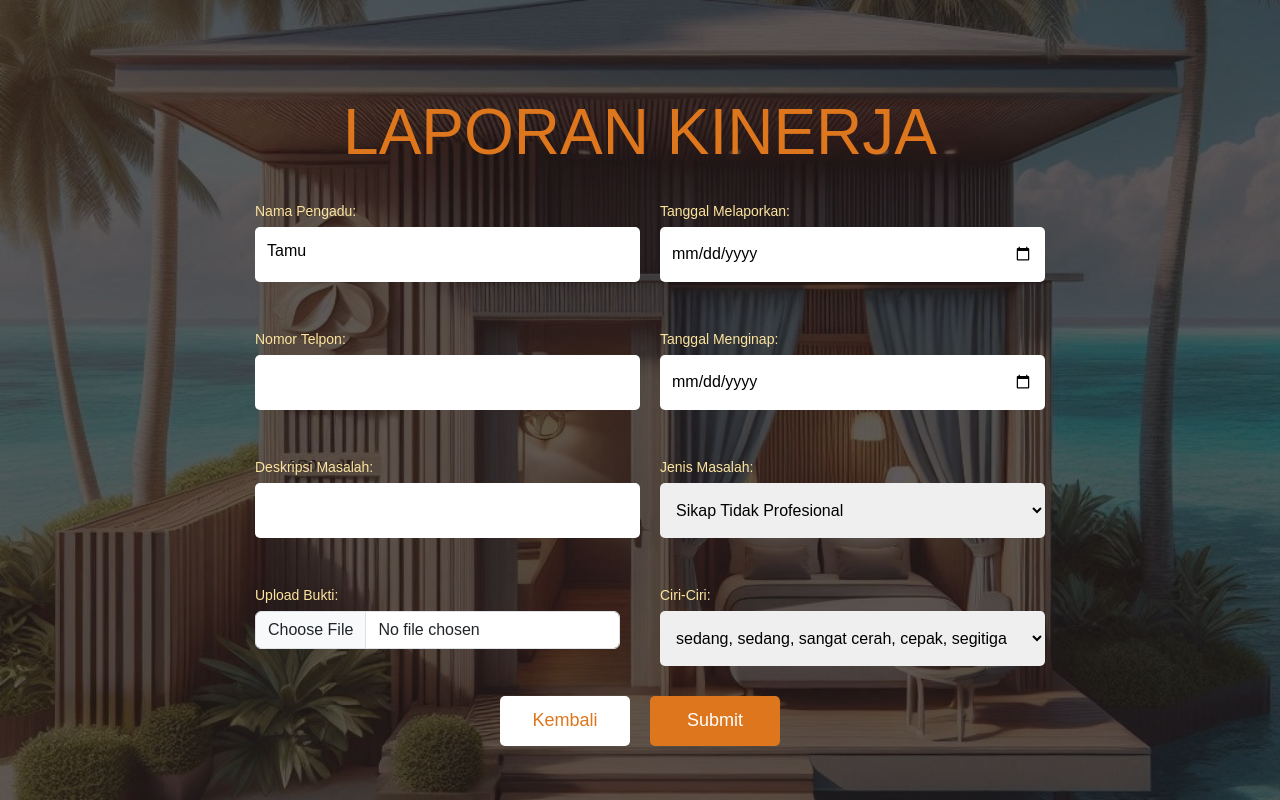
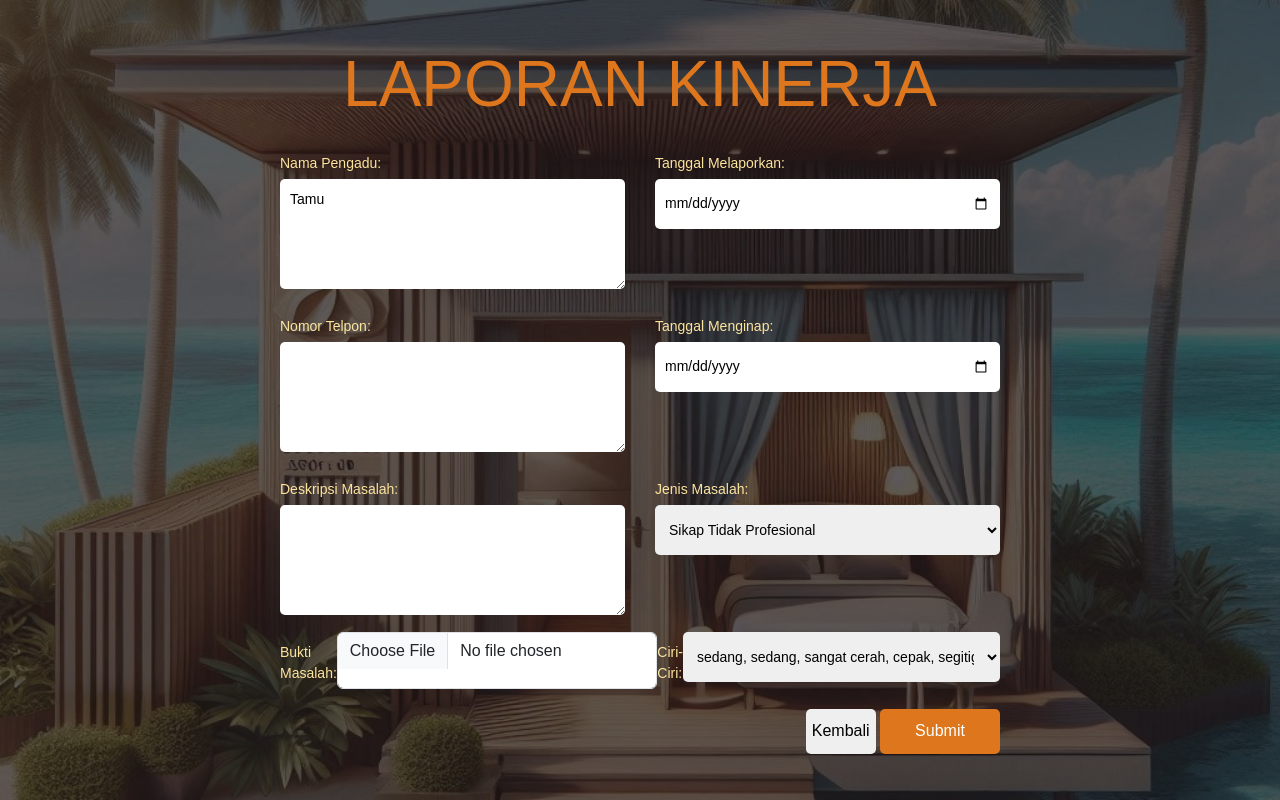
Before and after one commit to aefafifah/filya_suite, a PHP site: page /kinerja.php in a window 1280 px wide. Run offline with PHP 8.4, Linux system fonts and the light colour scheme; data comes from the database, SQL or seed files in the repository; some libraries are stand-ins or nearby versions.

Commit message:
Update kinerja.php

```diff
--- a/kinerja.php
+++ b/kinerja.php
@@ -159,15 +159,14 @@ $conn->close();
             border-radius: 10px;
             position: relative;
             z-index: 2;
-            width: 95%;
-            max-width: 850px;
+            width: 90%;
+            max-width: 800px;
         }
 
         h1 {
             color: #DD761C;
             font-size: 64px;
             text-align: center;
-            margin-top: 40px;
             margin-bottom: 20px;
         }
 
@@ -180,12 +179,12 @@ $conn->close();
         .form-row {
             display: flex;
             justify-content: space-between;
-            margin-bottom: 20px;
+            margin-bottom: 10px;
         }
 
         .form-row div {
             flex: 1;
-            margin-right: 20px;
+            margin-right: 30px;
         }
 
         .form-row div:last-child {
@@ -198,73 +197,63 @@ $conn->close();
         textarea,
         select {
             width: 100%;
-            height: 55px;
-            padding: 12px;
-            font-size: 16px;
+            height: 50px;
+            padding: 10px;
+            font-size: 14px;
             border: none;
             border-radius: 5px;
-            box-sizing: border-box;
         }
 
         textarea {
-            height: 55px;
-            resize: none;
+            height: 110px;
         }
 
-        #image-upload {
-            height: 55px;
-            padding: 12px;
-            font-size: 16px;
+        button,
+        .upload-button {
+            height: 45px;
             border: none;
             border-radius: 5px;
-            box-sizing: border-box;
-        }
-
-        button {
-            height: 50px;
-            border: none;
-            border-radius: 5px;
-            font-size: 18px;
+            font-size: 16px;
             cursor: pointer;
         }
 
+        .upload-button {
+            width: 200px;
+            margin-top: 10px;
+        }
+
         .button-container {
-            display: flex;
-            justify-content: center;
-            gap: 20px;
+            text-align: right;
             margin-top: 20px;
         }
 
-        .button-container button {
-            width: 130px;
-        }
-
         .button-container .back-button {
+            width: 120px;
             background-color: white;
             color: #DD761C;
+            display: inline-block;
+            margin-right: 10px;
         }
 
         .button-container .submit-button {
+            width: 120px;
             background-color: #DD761C;
             color: white;
+            display: inline-block;
         }
 
-        input[type="text"],
-        input[type="tel"],
-        input[type="date"],
-        textarea,
-        select {
-            width: calc(100% + 20px);
-            margin-bottom: 10px;
+        button:hover {
+            opacity: 0.8;
         }
 
-        #image-upload {
-            width: calc(100% + 20px);
-            margin-bottom: 10px;
+        .message {
+            color: white;
+            text-align: center;
+            margin-top: 20px;
         }
 
-        .form-row {
-            gap: 20px;
+        .upload-container {
+            margin-top: 10px;
         }
     </style>
 </head>
@@ -300,11 +289,10 @@ $conn->close();
         ?>
 
         <form action="" method="POST" enctype="multipart/form-data">
-    <!-- Baris Nama Pengadu dan Tanggal Melaporkan -->
             <div class="form-row">
                 <div>
                     <label for="name">Nama Pengadu:</label>
-            <textarea id="name" name="name" readonly required><?php echo htmlspecialchars($nama_pengguna, ENT_QUOTES, 'UTF-8'); ?></textarea>
+                    <textarea id="name" name="name" required readonly><?php echo $nama_pengguna; ?></textarea>
                 </div>
                 <div>
                     <label for="report_date">Tanggal Melaporkan:</label>
@@ -312,11 +300,10 @@ $conn->close();
                 </div>
             </div>
 
-    <!-- Baris Nomor Telepon dan Tanggal Menginap -->
             <div class="form-row">
                 <div>
                     <label for="phone">Nomor Telpon:</label>
-            <textarea id="phone" name="phone" readonly required><?php echo htmlspecialchars($nomor_telpon, ENT_QUOTES, 'UTF-8'); ?></textarea>
+                    <textarea id="phone" name="phone" required readonly><?php echo $nomor_telpon; ?></textarea>
                 </div>
                 <div>
                     <label for="tanggalMenginap">Tanggal Menginap:</label>
@@ -324,13 +311,12 @@ $conn->close();
                 </div>
             </div>
 
-    <!-- Baris Deskripsi Masalah dan Jenis Masalah -->
             <div class="form-row">
-        <div>
+                <div style="flex: 1;">
                     <label for="description">Deskripsi Masalah:</label>
                     <textarea id="description" name="description" rows="6" required></textarea>
                 </div>
-        <div>
+                <div style="flex: 1;">
                     <label for="category">Jenis Masalah:</label>
                     <select id="category" name="category" required>
                         <option value="Sikap Tidak Profesional">Sikap Tidak Profesional</option>
@@ -339,36 +325,34 @@ $conn->close();
                         <option value="Tidak Tersedia saat dibutuhkan">Tidak Tersedia saat dibutuhkan</option>
                         <option value="Lainnya">Lainnya</option>
                     </select>
+
+
                 </div>
             </div>
 
-    <!-- Baris Bukti Masalah dan Ciri-Ciri -->
             <div class="form-row">
-    <div class="upload-container">
-                        <label for="uploadBukti">Upload Bukti:</label>
-                        <input type="file" class="form-control" id="uploadBukti" name="uploadBukti" accept="image/*"
-                            required>
-                        <!-- <small class="form-text text-muted">Upload bukti dalam format gambar (JPG, PNG, etc.).</small> -->
-        </div>
-        <div>
+                <label for="image-upload">Bukti Masalah:</label>
+                <input type="file" id="image-upload" class="form-control" name="image-upload" accept="image/*" required>
                 <label for="features">Ciri-Ciri:</label>
                 <select id="features" name="features" required>
-                <?php foreach ($ciri_ciri_options as $option): ?>
-                    <option value="<?php echo htmlspecialchars(implode(', ', $option), ENT_QUOTES, 'UTF-8'); ?>">
-                        <?php echo htmlspecialchars(implode(', ', $option), ENT_QUOTES, 'UTF-8'); ?>
-                    </option>
-                <?php endforeach; ?>
+                    <?php
+
+                    foreach ($ciri_ciri_options as $option) {
+                        echo "<option value=\"{$option['tinggi']}, {$option['tubuh']}, {$option['kulit']}, {$option['rambut']}, {$option['wajah']}\">";
+                        echo "{$option['tinggi']}, {$option['tubuh']}, {$option['kulit']}, {$option['rambut']}, {$option['wajah']}";
+                        echo "</option>";
+                    }
+                    ?>
                 </select>
             </div>
-    </div>
 
-    <!-- Tombol Kembali dan Submit -->
+
+
             <div class="button-container">
-        <button type="button" onclick="window.location.href='userhome.php';" class="back-button">Kembali</button>
+                <button type="button" onclick="window.location.href='userhome.php';">Kembali</button>
                 <button type="submit" class="submit-button">Submit</button>
             </div>
         </form>
-
 
         <?php if (isset($success_message)): ?>
             <div class="message"><?php echo $success_message; ?></div>
```
Lines whose indentation alone changed are shown as unchanged.
